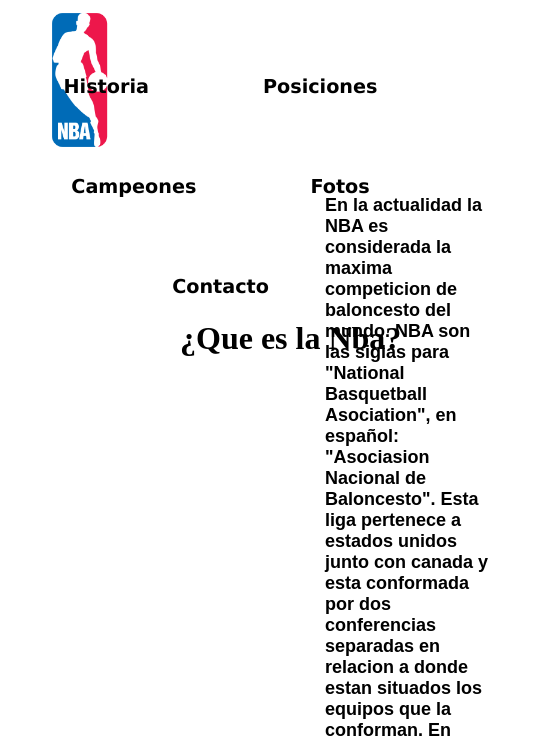
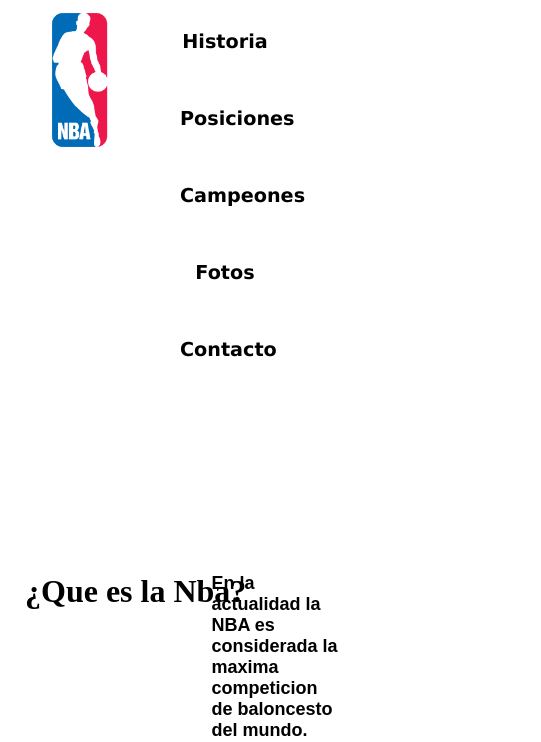
Before and after one commit to FranFerro2004/EntregaFinalFerro, a plain HTML site: page index.html in a window 390 px wide. Shown: the top 742 px of the page, 541 px wide, since content can reach past the window. Drawn offline with Linux system fonts and the light colour scheme.

Commit message:
comienzo de responsive

```diff
--- a/css/estilos.css
+++ b/css/estilos.css
@@ -31,7 +31,6 @@
     margin: 0;
     text-align: center;
 
-
 }
 
 .navMenu li{
@@ -60,7 +59,6 @@
     color: ;
     background-color:rgba(114, 114, 114, 0.562) ;
     height: 10px;
-
     }
 }
 
@@ -153,7 +151,7 @@
 
 }
 
- p{
+p{
     margin: 25px;
 
 }
@@ -247,7 +245,7 @@
 }
 
 .footerHisto p{
- margin: 0px;
+margin: 0px;
 
 }
 
@@ -313,7 +311,7 @@
 
 }
 
-#h1Index{
+ #h1Index{
     position: relative;
     left: 180px;
     top: 150px;
@@ -371,19 +369,67 @@
 
 /* Responsive Index */
 
-@media screen and (max-with: 768px){
+@media screen and (max-width: 768px){
+
     .bodyIndex{
     grid-template-columns: 35% 65%;
-    grid-template-rows: repeat( 4, 1fr);
+    grid-template-rows: 0.23fr repeat( 2, 0.5fr);
     grid-template-areas:
     "header header"
     "h1 main"
     "footer main"
+
     ;
     }
 
     #h1Index{
-        display: none;
+    position: relative;
+    top: 25px;
+    left: 25px;
+
     }
 
+    .navMenu li{
+    width: 200px;
+    height: 70px;
+    position: relative;
+    left: 100px;
+    bottom: 40px;
+    }
+
+
+
+
 }
+
+
+@media screen and (max-width: 1024px){
+
+    .bodyIndex{
+        display: grid;
+        grid-template-rows: 0.23fr repeat( 2, 0.5fr);
+        grid-template-columns: 35% 65%;
+        grid-template-areas:
+        "header header"
+        "h1 main"
+        "footer main"
+        ;
+
+    }
+
+    #h1Index{
+    position: relative;
+    right: 50px;
+
+    }
+
+    .navMenu li{
+    position: relative;
+    bottom: 45px;
+    left: 80px;
+
+    }
+
+
+
+}
```
